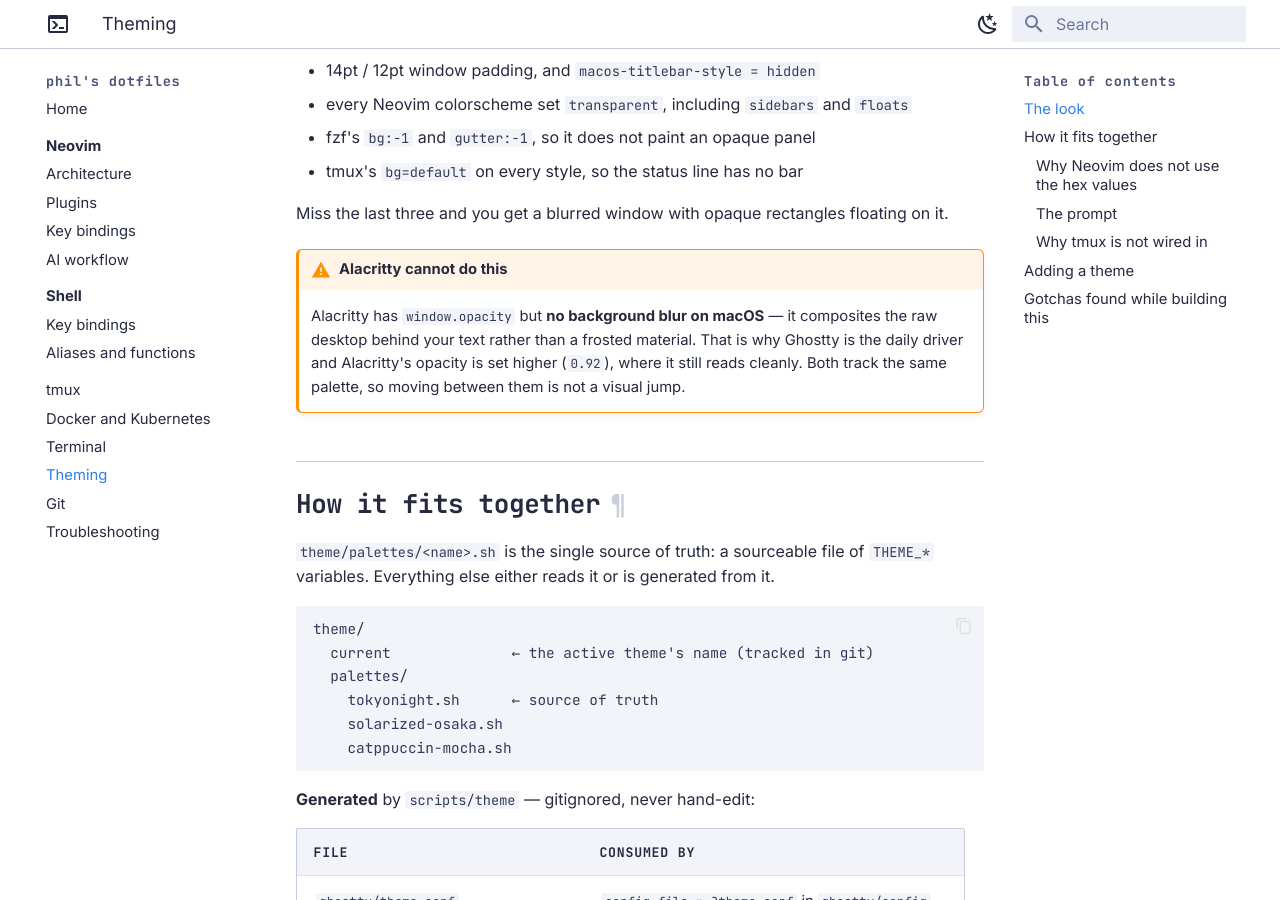
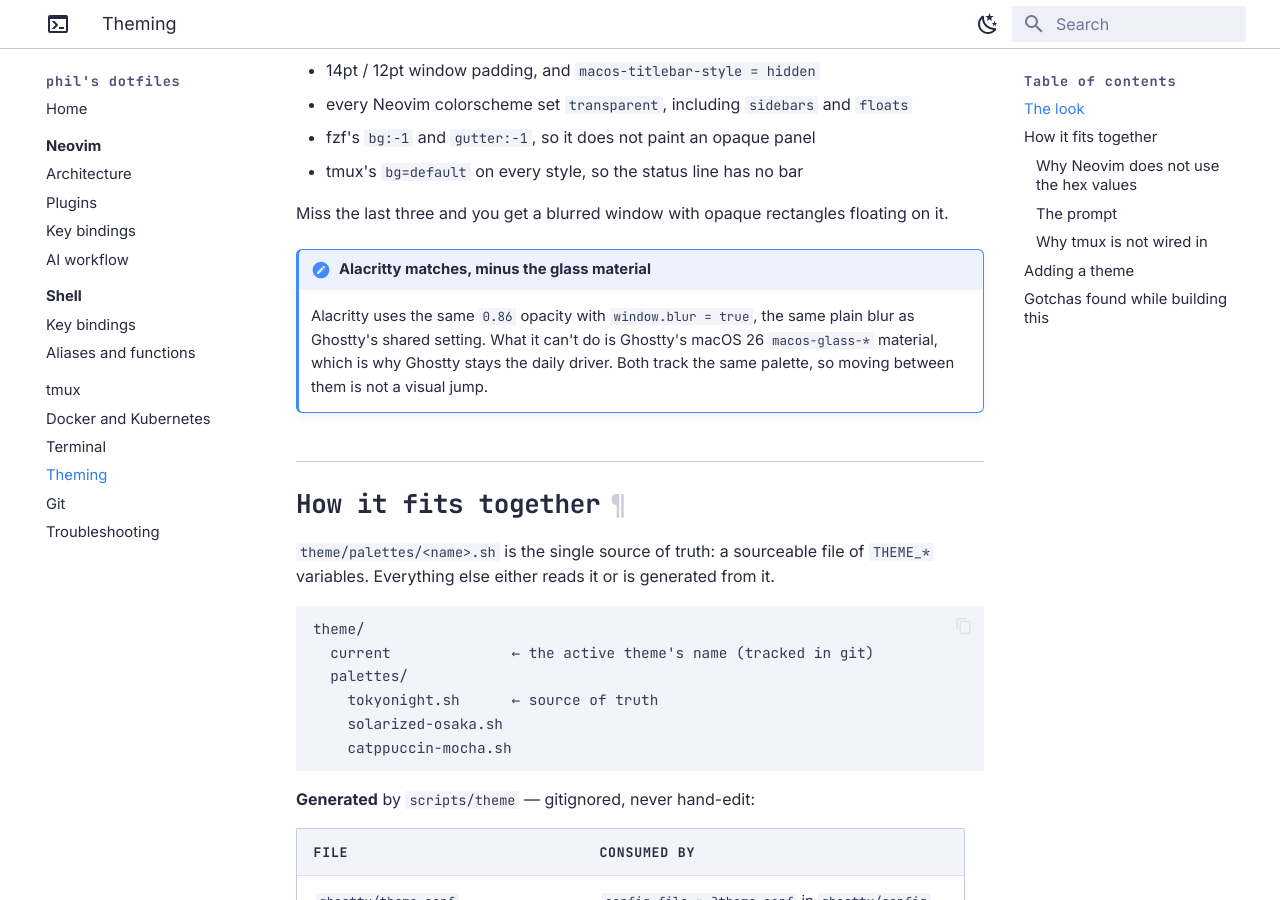
Before and after one commit to codephilip/dotfiles, an MkDocs documentation site: the page built from docs/theming.md, in a window 1280 px wide and 900 px high, scrolled down 1061 px. Built offline with MkDocs 1.6.1 and Material for MkDocs 9.7.7, drawn with Linux system fonts in a browser that asks for light colours.

Commit message:
alacritty: match Ghostty's glass and option-as-alt
Alacritty 0.16 blurs on macOS, so the reason it sat at a muddier 0.92
opacity is gone: it now uses Ghostty's 0.86 with blur = true, the same
look as Ghostty's portable shared setting. It also gains left Option
as Alt (zsh's Alt-C / Alt-B were dead in it), hide-while-typing, and
the 100k-line scrollback ceiling.

What still sets Ghostty apart is the macOS 26 glass material, splits,
tabs and shell integration; the README, the docs and Ghostty's header
comment now say that instead of claiming Alacritty cannot blur.

```diff
--- a/docs/theming.md
+++ b/docs/theming.md
@@ -40,12 +40,12 @@ of them alone looks unfinished.
 Miss the last three and you get a blurred window with opaque rectangles
 floating on it.
 
-!!! warning "Alacritty cannot do this"
-    Alacritty has `window.opacity` but **no background blur on macOS** — it
-    composites the raw desktop behind your text rather than a frosted
-    material. That is why Ghostty is the daily driver and Alacritty's
-    opacity is set higher (`0.92`), where it still reads cleanly. Both
-    track the same palette, so moving between them is not a visual jump.
+!!! note "Alacritty matches, minus the glass material"
+    Alacritty uses the same `0.86` opacity with `window.blur = true`, the
+    same plain blur as Ghostty's shared setting. What it can't do is
+    Ghostty's macOS 26 `macos-glass-*` material, which is why Ghostty
+    stays the daily driver. Both track the same palette, so moving between
+    them is not a visual jump.
 
 ## How it fits together
 
```
Also changed, not shown: README.md (+10 -10 lines), docs/index.md (+1 -1 lines), docs/terminal.md (+8 -7 lines), 2 other files.
